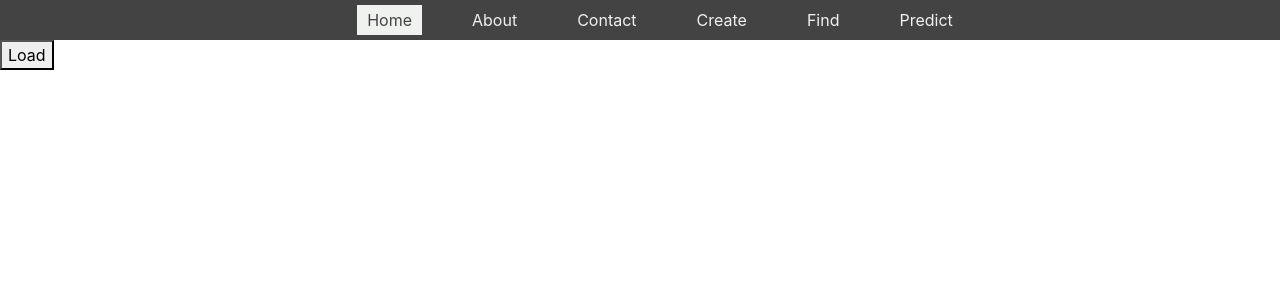
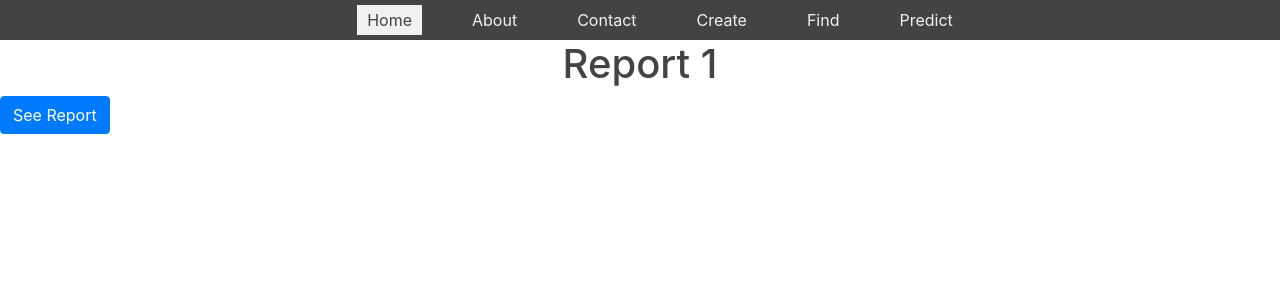
Before and after one commit to unsw-se3011/SENG3011_weneedREST, a React (Create React App) app in the folder PHASE_2/Application_SourceCode/we_need_rest/: page /report/1 in a window 1280 px wide. Shown: the top 300 px of the page. Built offline with nearby package versions, Linux system fonts and the light colour scheme.

Commit message:
added title, needed to wait for jacob's changes lol

```diff
--- a/PHASE_2/Application_SourceCode/we_need_rest/src/components/home/Home.js
+++ b/PHASE_2/Application_SourceCode/we_need_rest/src/components/home/Home.js
@@ -54,7 +54,7 @@ function SearchGroup() {
       <div className="row">
         <div className="input-group">
           <input type="text" className="form-control"/>
-          <button onClick={()=>{toggleModal()}} id="open-button" type="button" className="btn btn-default dropdown-toggle"><span className="caret"></span></button>
+          <button onClick={()=>{toggleModal()}} id="open-button" type="button" className="btn btn-default dropdown-toggle">Filter</button>
         </div>
       </div>
     </div>
--- a/PHASE_2/Application_SourceCode/we_need_rest/src/components/report/Report.js
+++ b/PHASE_2/Application_SourceCode/we_need_rest/src/components/report/Report.js
@@ -51,7 +51,8 @@ class Report extends Component {
     render() {
         return (
             <div id="core">
-                <button type="button" className="button" onClick={this.onSubmit}>Load</button>
+                <h1 className="title">Report {this.state.id}</h1>
+                <button type="button" className="button" class="btn btn-primary" onClick={this.onSubmit}>See Report</button>
             </div>
         )
     }
```
